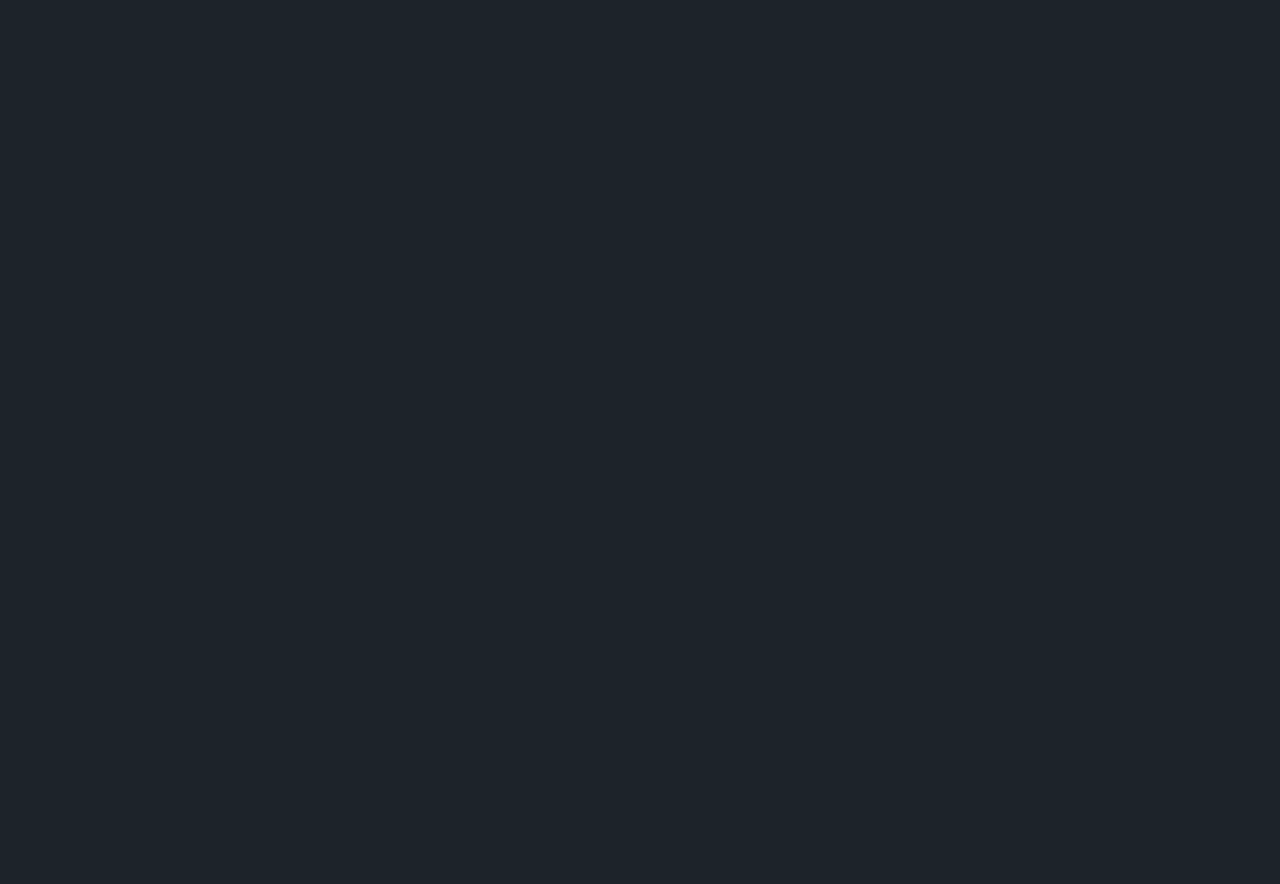
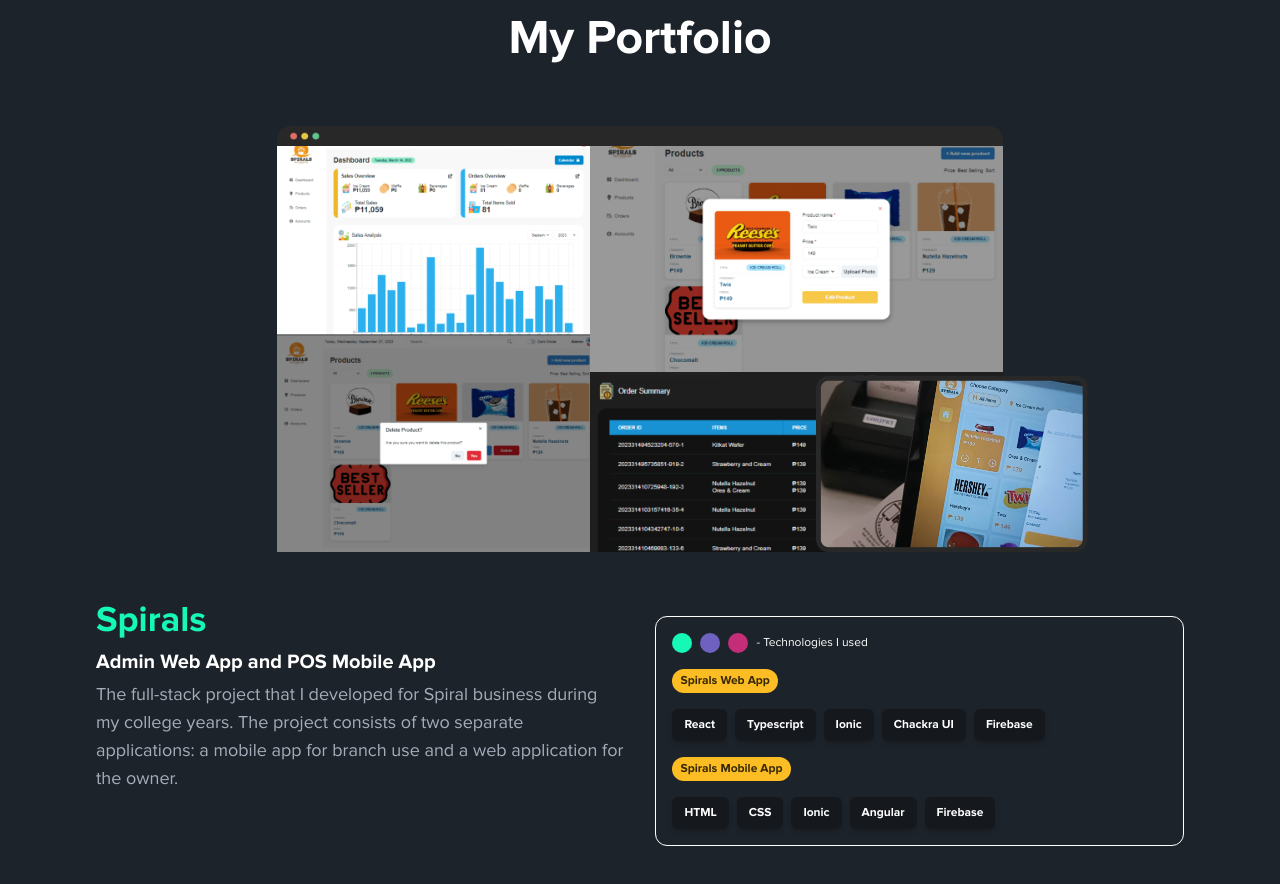
Before and after one commit to jakecastor09/Portfolio, a React (Vite) app: page / in a window 1280 px wide. Shown: the part 810-1694 px from the top of the page. Before the commit the page ends 800 px from the top, so only its background shows below. Built offline with nearby package versions, Linux system fonts and the light colour scheme.

Commit message:
Build Technologies Component

```diff
--- a/src/App.tsx
+++ b/src/App.tsx
@@ -1,11 +1,13 @@
 import Hero from './components/Hero/Hero';
 import Navbar from './components/Navbar/Navbar';
+import Portfolio from './components/Portfolio/Portfolio';
 
 const App = () => {
   return (
     <>
       <Navbar />
       <Hero />
+      <Portfolio />
     </>
   );
 };
--- a/src/components/Hero/Hero.tsx
+++ b/src/components/Hero/Hero.tsx
@@ -16,12 +16,12 @@
             <div className='md:hidden top-24 left-28 w-[100px] h-[100px] md:w-[300px] md:h-[300px] bg-primary rounded-full absolute filter blur-3xl opacity-30'></div>
             <img
               src={profile}
-              alt=''
+              alt='jake'
               className='max-w-[288px] mx-auto md:hidden relative z-10'
             />
             <img
               src={profile2}
-              alt=''
+              alt='jake'
               className='lg:max-w-[348px]  xl:max-w-[440px] relative z-10 mx-auto  hidden md:block'
             />
           </div>
@@ -32,7 +32,7 @@
             <h1 className='text-5xl font-bold text-white mt-2 md:text-4xl lg:text-5xl xl:text-6xl xl:mt-4'>
               <span className='text-primary'>Frontend</span> Developer
             </h1>
-            <p className='text-white mt-4 leading-loose max-w-md mx-auto md:mx-0 lg:max-w-md lg:text-xl lg:leading-loose xl:text-2xl xl:leading-loose'>
+            <p className='text-light mt-4 leading-loose max-w-md mx-auto md:mx-0 lg:max-w-md lg:text-xl lg:leading-loose xl:text-2xl xl:leading-loose'>
               I am a dedicated front-end developer with a focus on building
               responsive websites, possessing a strong grasp of the latest
               technologies.
--- /dev/null
+++ b/src/components/PageHeader/PageHeader.tsx
@@ -0,0 +1,19 @@
+interface Props {
+  title: string;
+}
+const PageHeader = ({ title }: Props) => {
+  return (
+    <div>
+      <div className='flex items-center space-x-1 justify-center lg:space-x-2'>
+        <div className='rounded-full w-4 h-4 bg-primary lg:h-5 lg:w-5'></div>
+        <div className='rounded-full w-4 h-4 bg-secondary lg:h-5 lg:w-5'></div>
+        <div className='rounded-full w-4 h-4 bg-tertiary lg:h-5 lg:w-5'></div>
+      </div>
+      <h1 className='text-center mt-4 font-bold text-3xl text-white lg:text-4xl xl:text-5xl'>
+        {title}
+      </h1>
+    </div>
+  );
+};
+
+export default PageHeader;
--- /dev/null
+++ b/src/components/Portfolio/Portfolio.tsx
@@ -0,0 +1,42 @@
+import Container from '../Container/Container';
+import PageHeader from '../PageHeader/PageHeader';
+import spiralAdmin from '../../assets/spirals-admin-min.png';
+import mobile from '../../assets/mobile.png';
+import Technologies from '../Technologies/Technologies';
+
+const Portfolio = () => {
+  return (
+    <section id='portfolio' className='mt-12'>
+      <Container>
+        <PageHeader title='My Portfolio' />
+        <div className='mt-16 relative w-full mx-auto'>
+          <img src={spiralAdmin} alt='' className='w-full xl:w-2/3 mx-auto' />
+          <img
+            src={mobile}
+            alt=''
+            className='absolute bottom-0 right-24 w-1/4'
+          />
+        </div>
+        <div className='mt-8 flex flex-col md:mt-12 md:flex-row md:space-x-8'>
+          <div className='md:w-1/2'>
+            <h1 className='text-2xl font-bold  text-primary md:text-3xl lg:text-4xl'>
+              Spirals
+            </h1>
+            <h3 className='font-bold text-white mt-2 md:text-lg lg:text-xl'>
+              Admin Web App and POS Mobile App
+            </h3>
+            <p className='text-light leading-loose mt-1 lg:text-lg'>
+              The full-stack project that I developed for Spiral business during
+              my college years. The project consists of two separate
+              applications: a mobile app for branch use and a web application
+              for the owner.
+            </p>
+          </div>
+          <Technologies />
+        </div>
+      </Container>
+    </section>
+  );
+};
+
+export default Portfolio;
--- /dev/null
+++ b/src/components/Technologies/Technologies.tsx
@@ -0,0 +1,34 @@
+import TechnologiesItem from './TechnologiesItem';
+import TechnologiesTitle from './TechnologiesTitle';
+import TechonologiesItems from './TechonologiesItems';
+
+const Technologies = () => {
+  return (
+    <div className='md:w-1/2 mt-4 bg-trasparent border border-white rounded-xl p-4'>
+      <div className='flex items-center space-x-1  lg:space-x-2'>
+        <div className='rounded-full w-2 h-2 bg-primary lg:h-5 lg:w-5'></div>
+        <div className='rounded-full w-2 h-2 bg-secondary lg:h-5 lg:w-5'></div>
+        <div className='rounded-full w-2 h-2 bg-tertiary lg:h-5 lg:w-5'></div>
+        <h1 className='text-white text-xs'>- Technologies I used</h1>
+      </div>
+      <TechnologiesTitle title='Spirals Web App' />
+      <TechonologiesItems>
+        <TechnologiesItem name='React' />
+        <TechnologiesItem name='Typescript' />
+        <TechnologiesItem name='Ionic' />
+        <TechnologiesItem name='Chackra UI' />
+        <TechnologiesItem name='Firebase' />
+      </TechonologiesItems>
+      <TechnologiesTitle title='Spirals Mobile App' />
+      <TechonologiesItems>
+        <TechnologiesItem name='HTML' />
+        <TechnologiesItem name='CSS' />
+        <TechnologiesItem name='Ionic' />
+        <TechnologiesItem name='Angular' />
+        <TechnologiesItem name='Firebase' />
+      </TechonologiesItems>
+    </div>
+  );
+};
+
+export default Technologies;
--- /dev/null
+++ b/src/components/Technologies/TechnologiesItem.tsx
@@ -0,0 +1,13 @@
+interface Props {
+  name: string;
+}
+
+const TechnologiesItem = ({ name }: Props) => {
+  return (
+    <div className='rounded-md shadow-md bg-bgDark px-3 font-bold py-2 text-white text-xs'>
+      {name}
+    </div>
+  );
+};
+
+export default TechnologiesItem;
--- /dev/null
+++ b/src/components/Technologies/TechnologiesTitle.tsx
@@ -0,0 +1,12 @@
+interface Props {
+  title: string;
+}
+const TechnologiesTitle = ({ title }: Props) => {
+  return (
+    <div className='bg-yellow mt-4 inline-block text-xs font-bold text-darkYellow rounded-full px-2 py-1'>
+      {title}
+    </div>
+  );
+};
+
+export default TechnologiesTitle;
--- /dev/null
+++ b/src/components/Technologies/TechonologiesItems.tsx
@@ -0,0 +1,11 @@
+import { ReactNode } from 'react';
+
+interface Props {
+  children: ReactNode;
+}
+
+const TechonologiesItems = ({ children }: Props) => {
+  return <div className='flex mt-4 flex-wrap gap-2'>{children}</div>;
+};
+
+export default TechonologiesItems;
--- a/tailwind.config.js
+++ b/tailwind.config.js
@@ -10,7 +10,10 @@
         primary: '#16F8B6',
         secondary: '#6F61C0',
         tertiary: '#C42D78',
-        darkYellow: '#FBBD23',
+        yellow: '#FBBD23',
+        light: '#A6ADBA',
+        darkYellow: '#382800',
+        bgDark: '#15191E',
       },
     },
   },
```
Also changed, not shown: src/assets/mobile.png (added), src/assets/spirals-admin-min.png (added).
